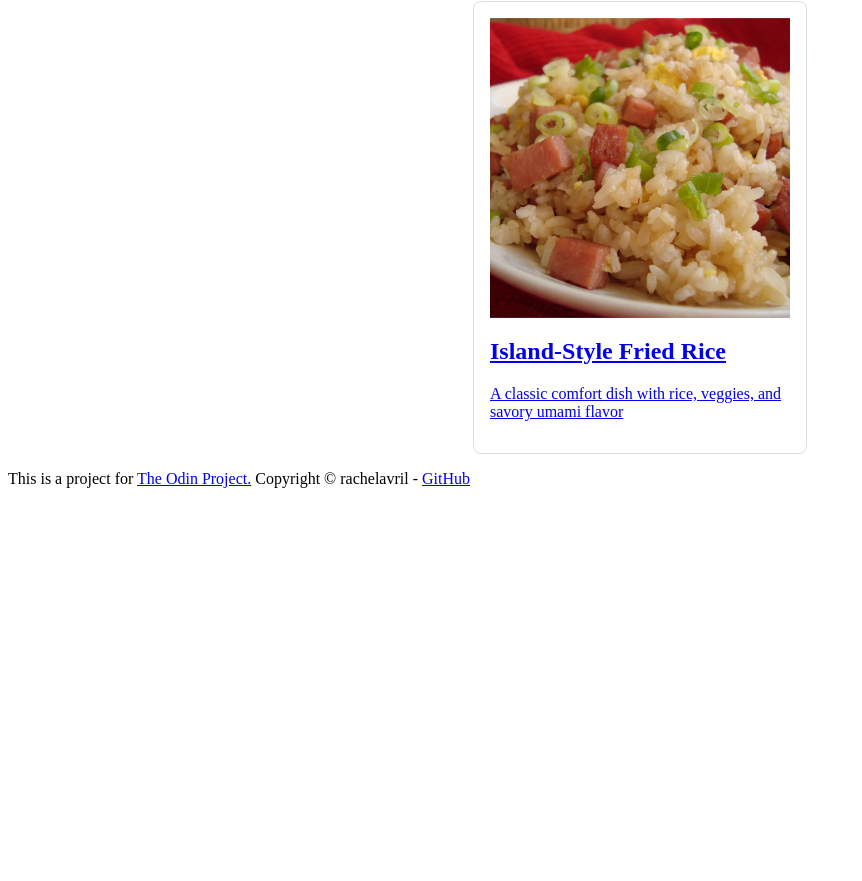
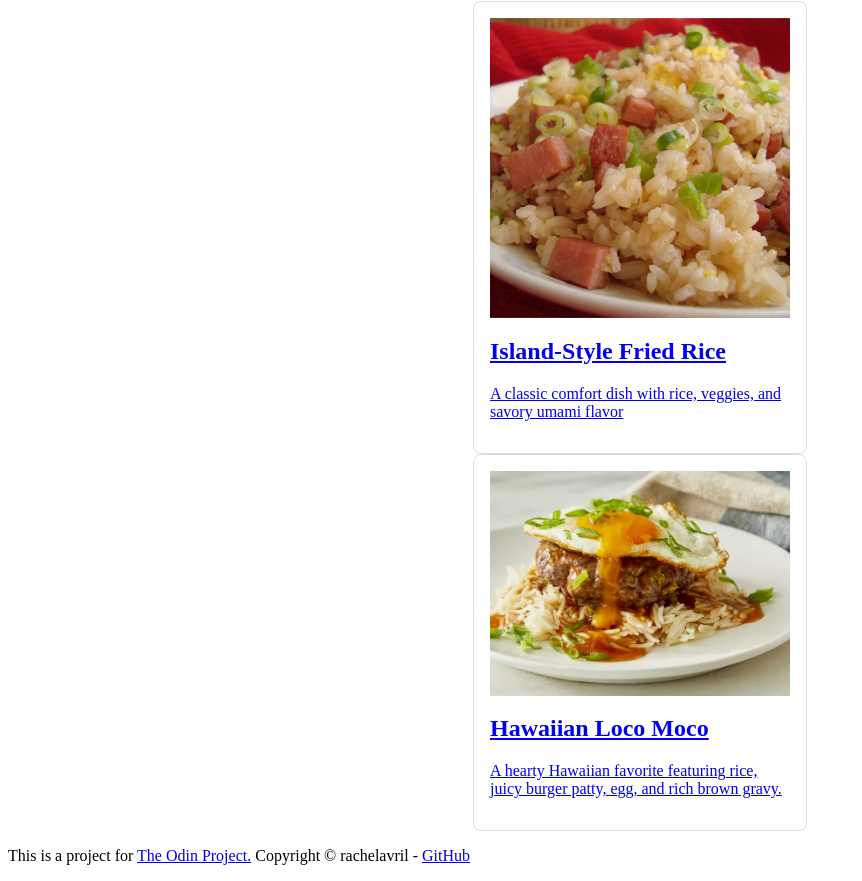
Before and after one commit to rachelavril/odin-recipes, a plain HTML site: page index.html in a window 1280 px wide. Shown: the part 79-960 px from the top of the page, without its empty margins (0-862 px from the left). Before the commit the page ends 800 px from the top, so only its background shows below. Drawn offline with Linux system fonts and the light colour scheme.

Commit message:
feat: add second recipe card (Loco Moco) to landing page.

```diff
--- a/index.html
+++ b/index.html
@@ -28,6 +28,16 @@
             </p>
           </a>
         </article>
+        <!-- Loco Moco Card -->
+        <article class="recipe-card">
+            <a href="recipes/locomoco.html">
+                <img src="images/locomoco.jpg" alt="Hawaiian Loco Moco">
+                <h2>Hawaiian Loco Moco</h2>
+                <p>
+                    A hearty Hawaiian favorite featuring rice, juicy burger patty, egg, and rich brown gravy.
+                </p>
+            </a>
+        </article>
       </section>
     </main>
     <footer>
```
Also changed, not shown: images/locomoco.jpg (added).
